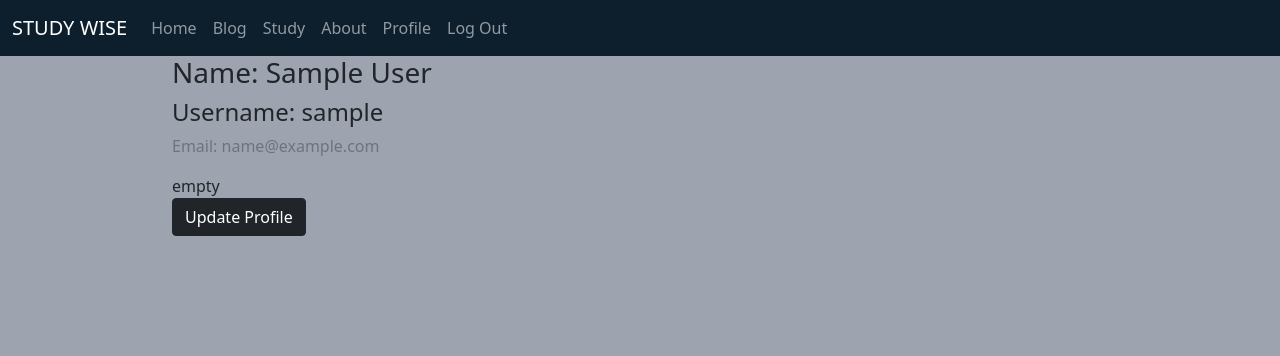
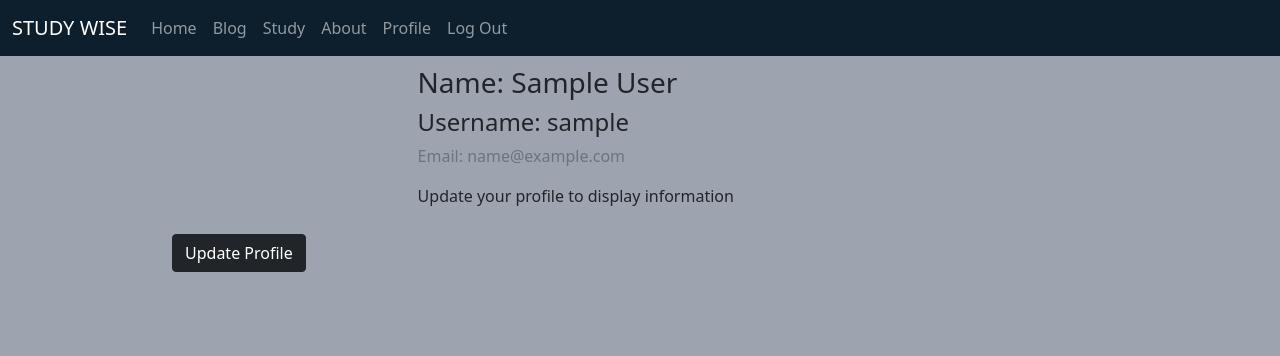
Before and after one commit to kghudgens/Study-Wise, a Django app: page /profile in a window 1280 px wide. Shown: the top 356 px of the page. Run offline with Django 3.2, Linux system fonts and the light colour scheme; the visitor is signed in with stand-in values (Sample User, id 1); some libraries are stand-ins or nearby versions.

Commit message:
added minor css

```diff
--- a/pyquiz/user/templates/user/profile.html
+++ b/pyquiz/user/templates/user/profile.html
@@ -13,26 +13,32 @@
 </div>
 
 
-<div class=" w-75 container content-section">
-      <h3 class="account-heading">Name: {{user.first_name}} {{user.last_name}}</h3>
-      <h4 class="account-heading">Username: {{ user.username }}</h4>
+<div class=" container center">
+  <div class="center">
+    <div>
+      <h3 class="">Name: {{user.first_name}} {{user.last_name}}</h3>
+    </div>
+    <div>
+      <h4 class="">Username: {{ user.username }}</h4>
+    </div>
+    <div>
       <p class="text-secondary">Email: {{ user.email }}</p>
-
-<!-- Rendering data from the profile model -->
-      {%for profile in profile_data%}
+    </div>
+      <!-- Rendering data from the profile model -->
+    {%for profile in profile_data%}
         <h4>Interests: {{profile.subjectOfInterest}}  </h4>
         <h4>Goal: {{profile.goal}}</h4>
         <h4>Age: {{profile.age}}</h4>
-      {%empty%}
-        empty
-      {%endfor%}
-
-    </div>
+    {%empty%}
+        <p>Update your profile to display information</p>
+    {%endfor%}
   </div>
+</div>
 
 <div class="w-75 container">
   <button type="button" id='formbtn'class="btn btn-dark">Update Profile</button>
-  <button type="button" id='closebtn'class="btn btn-dark hidden">Cancel Update</button>
+  <!-- Learn to float button to the right of the screen  -->
+  <button type="button" id='closebtn'class="btn btn-dark hidden">X</button>
 
 </div>
 
@@ -40,7 +46,7 @@
     <main class="form-signin">
         <form method="POST">
             {%csrf_token%}
-          <h1 class="h3 mb-3 fw-normal">Update Profile</h1>
+
             {{user_form|crispy}}
             {{p_form| crispy}}
             <br>
```
